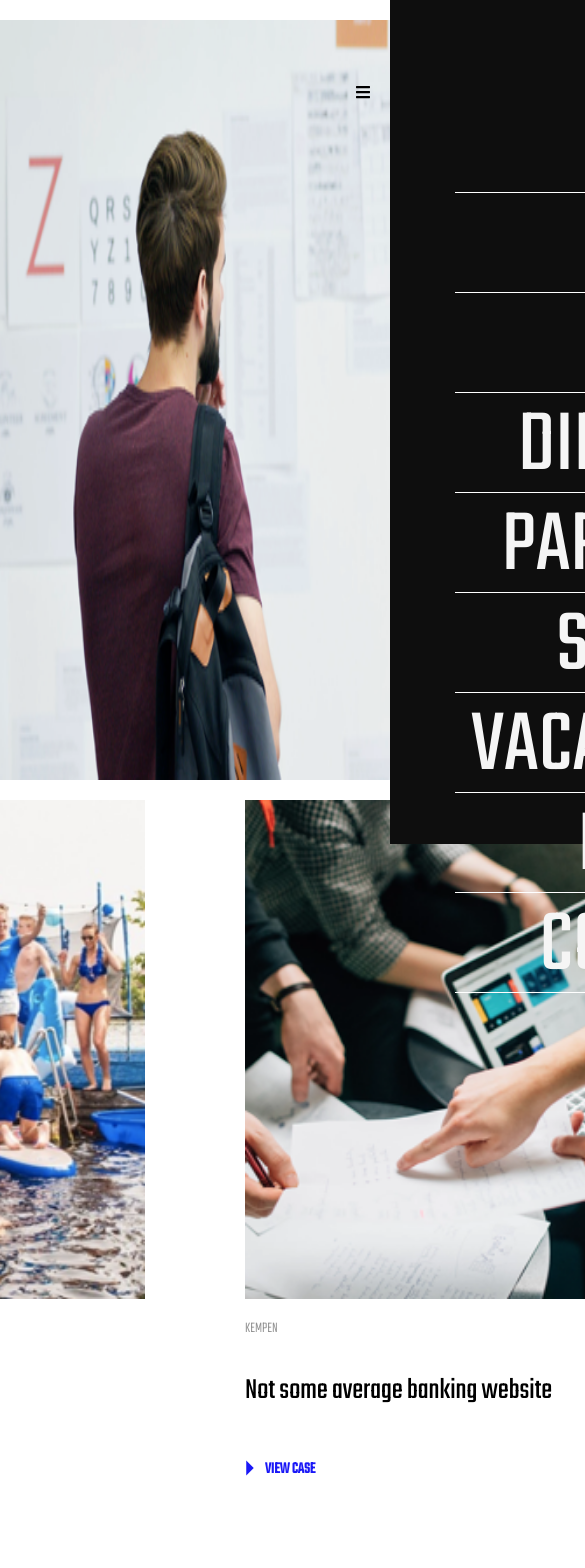
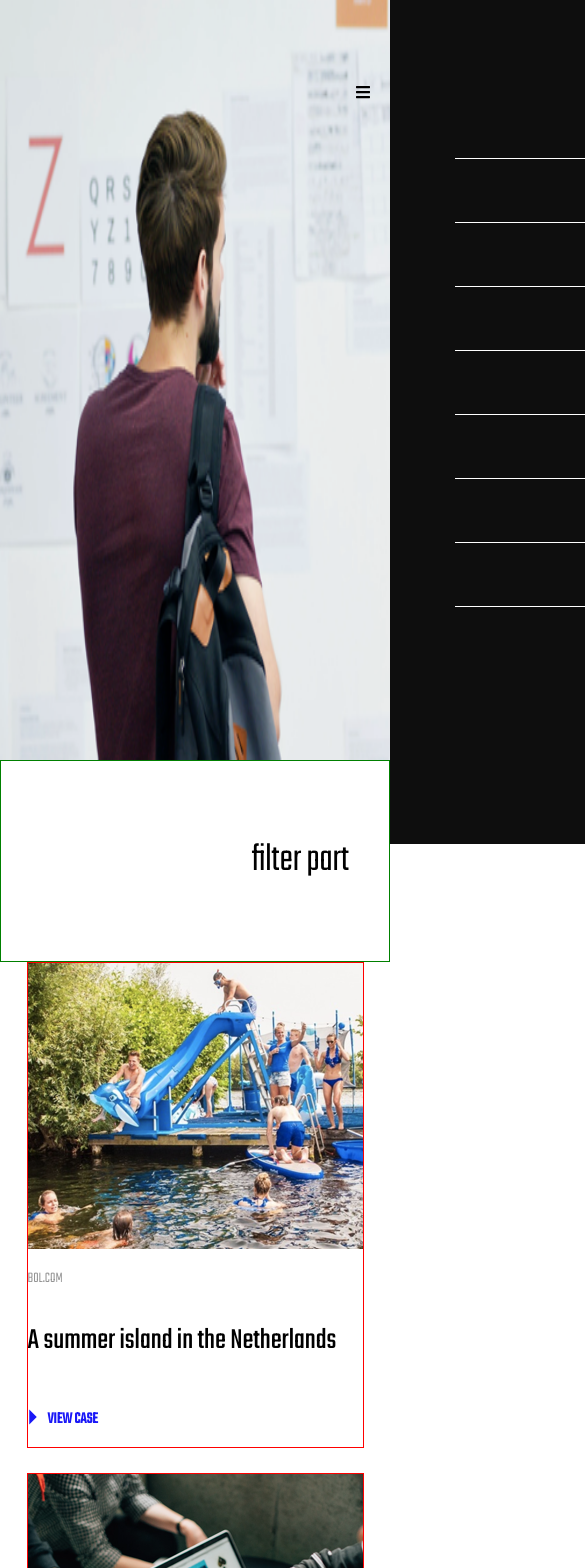
Before and after one commit to bugra57/Dept, a React (Create React App) app: page / in a window 390 px wide. Shown: the top 1568 px of the page, 585 px wide, since content can reach past the window. Built offline with nearby package versions, Linux system fonts and the light colour scheme.

Commit message:
filtersection added, made page responsive

```diff
--- a/src/assets/styles/Homepage.css
+++ b/src/assets/styles/Homepage.css
@@ -12,6 +12,23 @@
     padding: 20px;
 }
 
+/** filter**/
+
+.filterSection {
+    border: 1px solid green;
+    height: 200px;
+    display: flex;
+    justify-content: flex-end;
+    align-items: center;
+}
+
+.txtFilter {
+    margin-right: 40px;
+    font-size: 40px;
+}
+
+/** Work**/
+
 .workSection {
     display: flex;
     justify-content: center;
@@ -19,19 +36,20 @@
 
 .workContainer {
     display: grid;
-    gap: 100px;
+    gap: 40px;
     grid-template-columns: repeat(2, 1fr);
 }
 
 .card {
-    width: 585px;
+    max-width: 585px;
+    border: 1px solid red
 }
 
 .workImg {
     width: 585px;
 }
 
-/** Text styles**/
+/** Work - Text styles**/
 
 .nameTxt {
     color: #939393;
@@ -54,3 +72,60 @@
     cursor: pointer;
     margin-left: -10px;
 }
+
+/* media  */
+
+@media (max-width: 1210px) {
+    .workContainer {
+        gap: 25px;
+    }
+
+    .card {
+        max-width: 485px;
+
+    }
+
+    .workImg {
+        width: 485px;
+    }
+}
+
+@media (max-width: 1010px) {
+    .card {
+        max-width: 305px;
+
+    }
+
+    .workImg {
+        width: 305px;
+    }
+}
+
+@media (max-width: 1010px) {
+    .bgImage {
+        padding: 0px;
+    }
+    .workContainer {
+        grid-template-columns: repeat(1, 1fr);
+    }
+
+    .card {
+        max-width: 455px;
+
+    }
+
+    .workImg {
+        width: 450px;
+    }
+}
+
+@media (max-width: 550px) {
+    .card {
+        max-width: 335px;
+
+    }
+
+    .workImg {
+        width: 335px;
+    }
+}
--- a/src/assets/styles/Navbar.css
+++ b/src/assets/styles/Navbar.css
@@ -65,6 +65,10 @@
     bottom: 5%;
   }
 
+  .nav-text:last-child a::after {
+    height: 0px;
+  }
+
   .nav-menu-items {
     width: 100%;
   }
@@ -78,3 +82,25 @@
     position: absolute;
     right: 3%;
   }
+
+
+  @media (max-width: 1510px) {
+    .nav-menu.active {
+      overflow-y: scroll;
+    }
+}
+
+
+@media (max-width: 510px) {
+
+  .nav-menu.active {
+    overflow-y: hidden;
+  }
+  .nav-text {
+    padding: 2px 0px 2px 16px;
+  }
+
+  .nav-text a {
+    font-size: 50px;
+  }
+}
--- a/src/pages/Homepage.js
+++ b/src/pages/Homepage.js
@@ -14,7 +14,7 @@ function Homepage() {
             </header>
 
             <div className='filterSection'>
-
+                <p className='txtFilter'>filter part</p>
             </div>
 
             <div className='workSection'>
```
